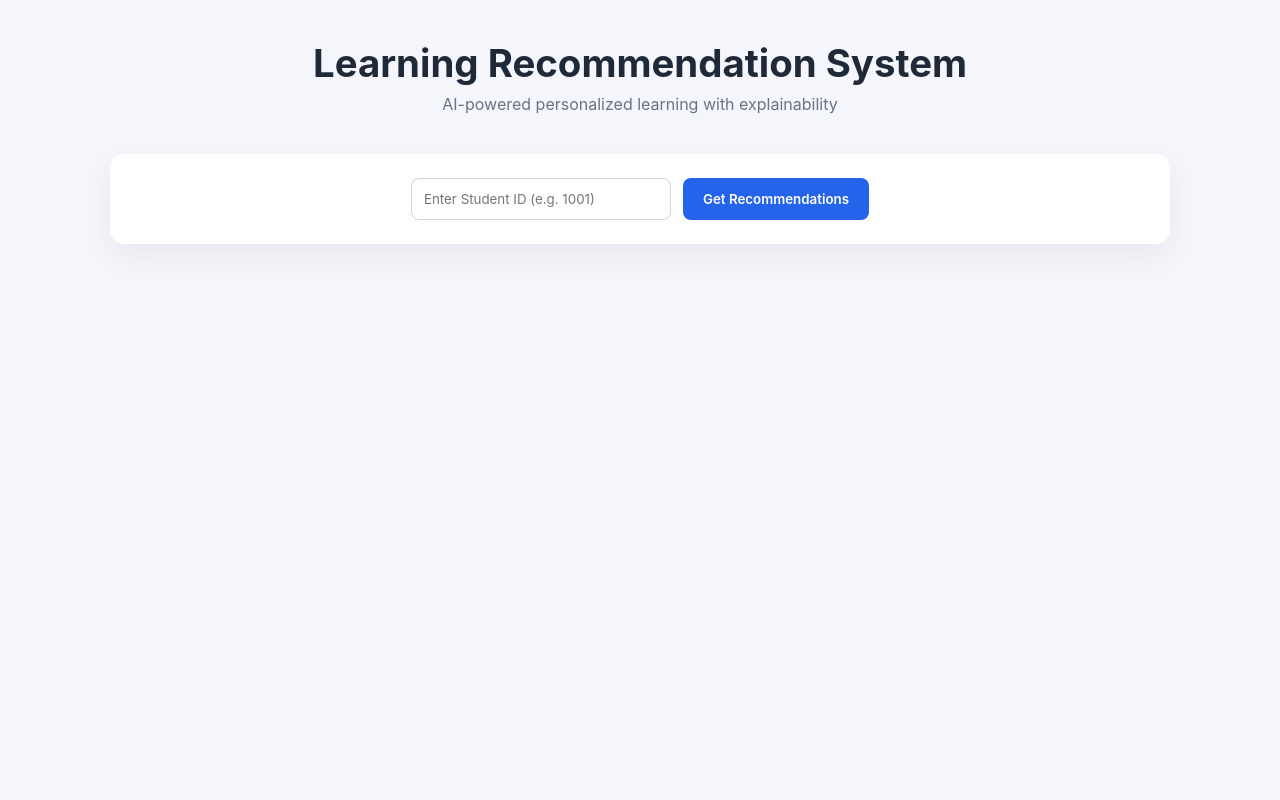
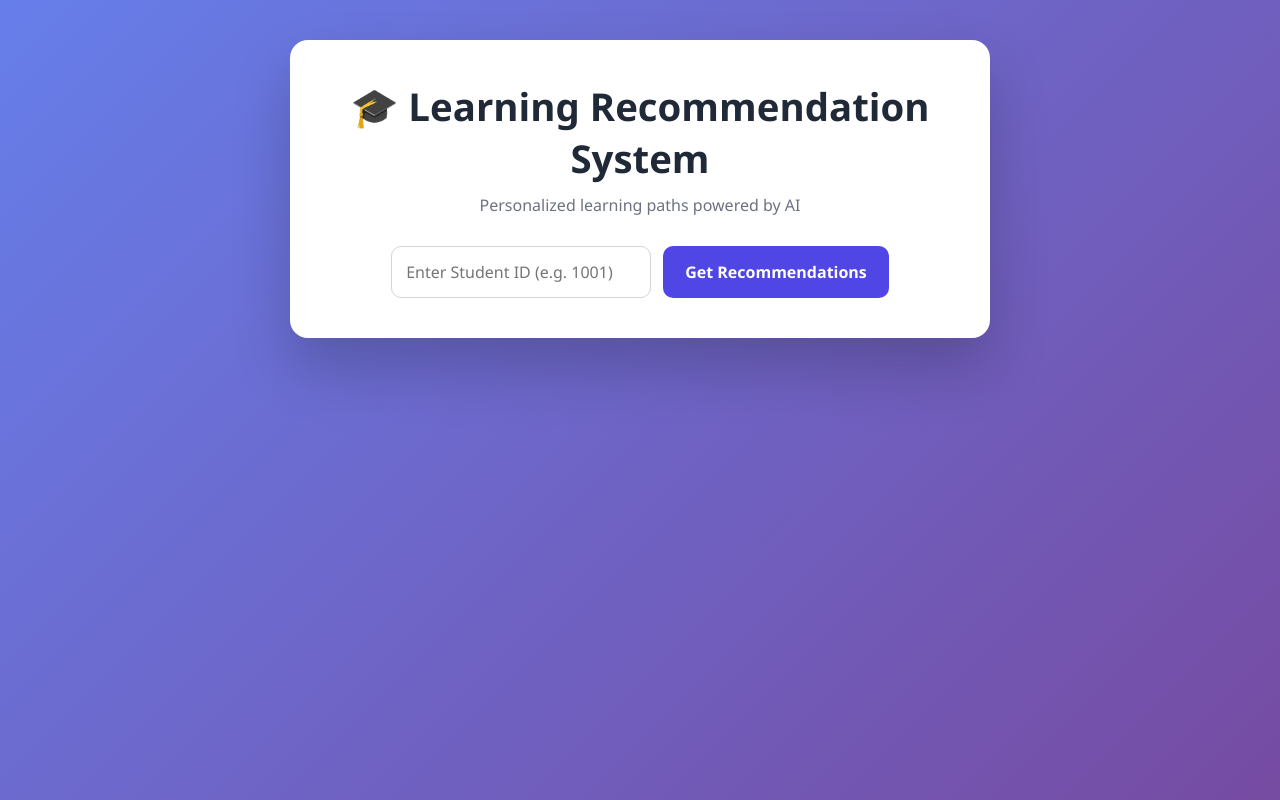
Before and after one commit to Varad1507/learning-recommendation-system, a React app in the folder frontend/: page / in a window 1280 px wide. Built offline with nearby package versions, Linux system fonts and the light colour scheme; the HTML template or start-up script is replaced by a standard one.

Commit message:
Update AI-based recommendation logic

```diff
--- a/frontend/src/App.jsx
+++ b/frontend/src/App.jsx
@@ -40,14 +40,14 @@ function App() {
 
   return (
     <div className="page">
-      {/* Header */}
-      <header className="header">
-        <h1>Learning Recommendation System</h1>
-        <p>AI-powered personalized learning with explainability</p>
-      </header>
+      {/* MAIN CENTER CARD */}
+      <div className="main-card">
+        <h1>🎓 Learning Recommendation System</h1>
+        <p className="subtitle">
+          Personalized learning paths powered by AI
+        </p>
 
-      {/* Input Card */}
-      <div className="card input-card">
+        <div className="input-section">
           <input
             type="number"
             placeholder="Enter Student ID (e.g. 1001)"
@@ -59,55 +59,55 @@ function App() {
           </button>
         </div>
 
-      {loading && <p className="status loading">Analyzing student performance…</p>}
+        {loading && (
+          <p className="status">🔍 Analyzing performance…</p>
+        )}
         {message && <p className="status">{message}</p>}
+      </div>
 
-      {/* Results */}
+      {/* RESULTS */}
       {recommendations.length > 0 && (
-        <section className="results">
-          <h2>Recommended Learning Resources</h2>
+        <div className="results">
+          <h2>📚 Recommended Learning Resources</h2>
 
           <div className="results-grid">
             {recommendations.map((rec, idx) => (
-              <div key={idx} className="card resource-card">
-                <div className="card-header">
-                  <span className="topic-tag">{rec.Topic}</span>
-                  <span className="type-tag">{rec.ResourceType}</span>
-                </div>
+              <div key={idx} className="result-card">
+                <span className="topic">{rec.Topic}</span>
 
                 <h3>{rec.Title}</h3>
+                <p className="type">{rec.ResourceType}</p>
 
-                {/* Structured Explanation */}
-                <div className="explanation-box">
-                  <h4>Why this was recommended</h4>
+                {/* STRUCTURED EXPLANATION */}
+                <div className="explanation">
+                  <h4>Why this is recommended</h4>
                   <ul>
                     {Array.isArray(rec.Explanation)
-                      ? rec.Explanation.map((point, i) => (
-                          <li key={i}>{point}</li>
+                      ? rec.Explanation.map((e, i) => (
+                          <li key={i}>{e}</li>
                         ))
                       : <li>{rec.Explanation}</li>}
                   </ul>
                 </div>
 
-                {/* Resource Action */}
+                {/* LINK */}
                 {rec.Link && rec.Link.startsWith("http") ? (
                   <a
                     href={rec.Link}
                     target="_blank"
                     rel="noreferrer"
-                    className="resource-link"
                   >
                     Open Resource →
                   </a>
                 ) : (
                   <span className="ai-badge">
-                    AI-Generated Learning Plan
+                    🤖 AI-Generated Learning Plan
                   </span>
                 )}
               </div>
             ))}
           </div>
-        </section>
+        </div>
       )}
     </div>
   );
--- a/frontend/src/index.css
+++ b/frontend/src/index.css
@@ -2,82 +2,82 @@
   margin: 0;
   padding: 0;
   box-sizing: border-box;
-  font-family: "Inter", system-ui, sans-serif;
+  font-family: "Segoe UI", system-ui, sans-serif;
 }
 
 body {
-  background: #f4f6fb;
+  background: linear-gradient(135deg, #667eea, #764ba2);
+  min-height: 100vh;
   color: #1f2937;
 }
 
 .page {
-  max-width: 1100px;
-  margin: auto;
   padding: 40px 20px;
 }
 
-.header {
+.main-card {
+  max-width: 700px;
+  margin: 0 auto;
+  background: white;
+  border-radius: 18px;
+  padding: 40px;
   text-align: center;
-  margin-bottom: 40px;
+  box-shadow: 0 30px 60px rgba(0, 0, 0, 0.2);
 }
 
-.header h1 {
+.main-card h1 {
   font-size: 2.4rem;
-  margin-bottom: 8px;
+  margin-bottom: 10px;
 }
 
-.header p {
+.subtitle {
   color: #6b7280;
+  margin-bottom: 30px;
 }
 
-.card {
-  background: #ffffff;
-  border-radius: 14px;
-  padding: 24px;
-  box-shadow: 0 12px 30px rgba(0, 0, 0, 0.06);
-}
-
-.input-card {
+.input-section {
   display: flex;
   gap: 12px;
   justify-content: center;
-  margin-bottom: 30px;
 }
 
-.input-card input {
+.input-section input {
   width: 260px;
-  padding: 12px;
-  border-radius: 8px;
+  padding: 14px;
+  font-size: 1rem;
+  border-radius: 10px;
   border: 1px solid #d1d5db;
 }
 
-.input-card button {
-  padding: 12px 20px;
-  border-radius: 8px;
+.input-section button {
+  padding: 14px 22px;
+  font-size: 1rem;
+  border-radius: 10px;
   border: none;
-  background: #2563eb;
+  background: #4f46e5;
   color: white;
   cursor: pointer;
   font-weight: 600;
 }
 
-.input-card button:hover {
-  background: #1d4ed8;
+.input-section button:hover {
+  background: #4338ca;
 }
 
 .status {
-  text-align: center;
-  margin-bottom: 20px;
-  color: #374151;
+  margin-top: 20px;
+  font-weight: 500;
 }
 
-.loading {
-  color: #2563eb;
+.results {
+  max-width: 1100px;
+  margin: 60px auto 0;
 }
 
 .results h2 {
-  margin-bottom: 20px;
-  font-size: 1.6rem;
+  text-align: center;
+  color: white;
+  margin-bottom: 30px;
 }
 
 .results-grid {
@@ -86,71 +86,71 @@ body {
   gap: 24px;
 }
 
-.resource-card h3 {
-  margin: 12px 0;
+.result-card {
+  background: white;
+  border-radius: 16px;
+  padding: 24px;
+  box-shadow: 0 15px 30px rgba(0, 0, 0, 0.15);
 }
 
-.card-header {
-  display: flex;
-  justify-content: space-between;
+.topic {
+  display: inline-block;
+  background: #eef2ff;
+  color: #3730a3;
+  padding: 6px 12px;
+  border-radius: 999px;
+  font-size: 0.85rem;
+  margin-bottom: 10px;
 }
 
-.topic-tag {
-  background: #e0e7ff;
-  color: #3730a3;
-  padding: 4px 10px;
-  border-radius: 999px;
-  font-size: 0.8rem;
+.result-card h3 {
+  margin: 10px 0;
 }
 
-.type-tag {
-  background: #ecfeff;
-  color: #0369a1;
-  padding: 4px 10px;
-  border-radius: 999px;
-  font-size: 0.8rem;
+.type {
+  font-size: 0.85rem;
+  color: #6b7280;
 }
 
-.explanation-box {
+.explanation {
+  margin-top: 14px;
   background: #f9fafb;
   border-radius: 10px;
-  padding: 16px;
-  margin-top: 12px;
+  padding: 14px;
 }
 
-.explanation-box h4 {
+.explanation h4 {
   margin-bottom: 8px;
-  font-size: 0.95rem;
+  font-size: 0.9rem;
 }
 
-.explanation-box ul {
+.explanation ul {
   padding-left: 18px;
 }
 
-.explanation-box li {
+.explanation li {
   font-size: 0.9rem;
   margin-bottom: 6px;
 }
 
-.resource-link {
+.result-card a {
   display: inline-block;
-  margin-top: 14px;
+  margin-top: 16px;
   font-weight: 600;
-  color: #2563eb;
+  color: #4f46e5;
   text-decoration: none;
 }
 
-.resource-link:hover {
+.result-card a:hover {
   text-decoration: underline;
 }
 
-/* AI Badge */
 .ai-badge {
   display: inline-block;
-  margin-top: 14px;
+  margin-top: 16px;
   background: #fef3c7;
   color: #92400e;
-  padding: 6px 12px;
+  padding: 6px 14px;
   border-radius: 999px;
   font-size: 0.85rem;
 }
```
Lines whose indentation alone changed are shown as unchanged.
